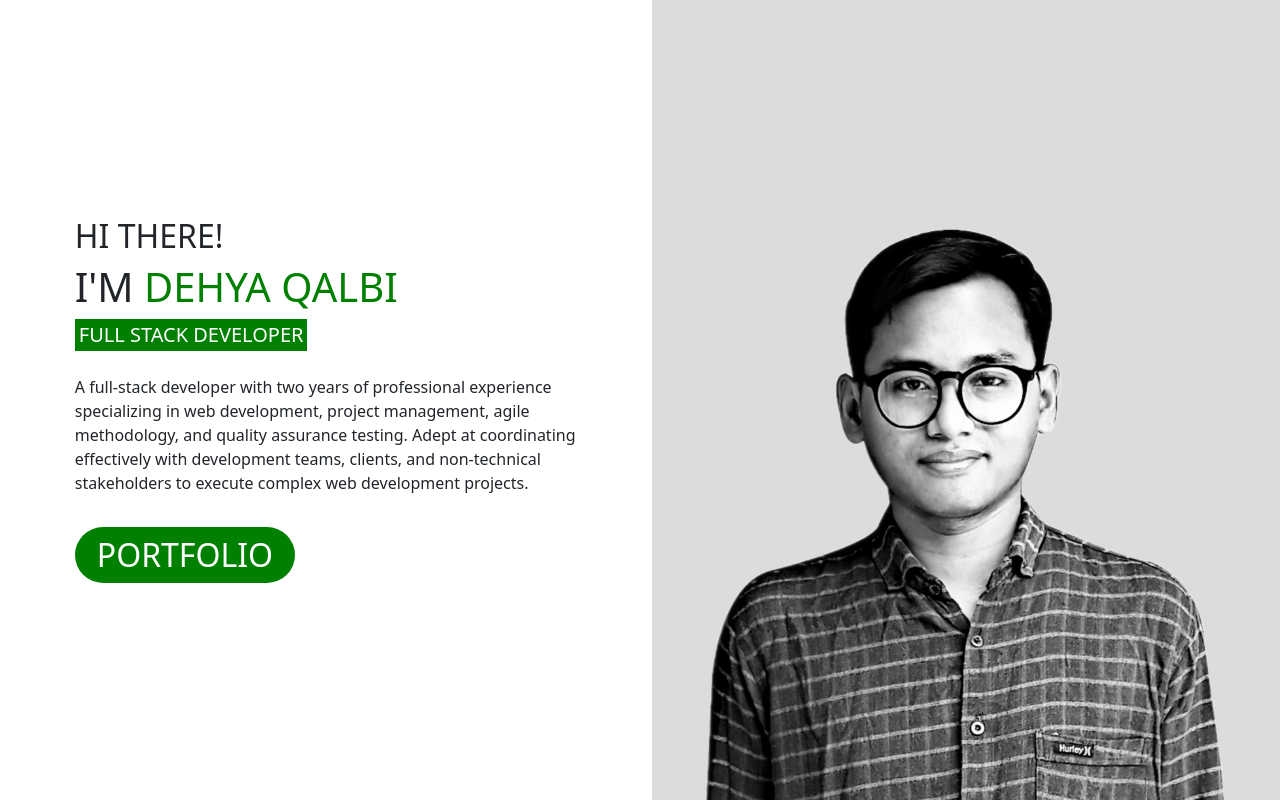
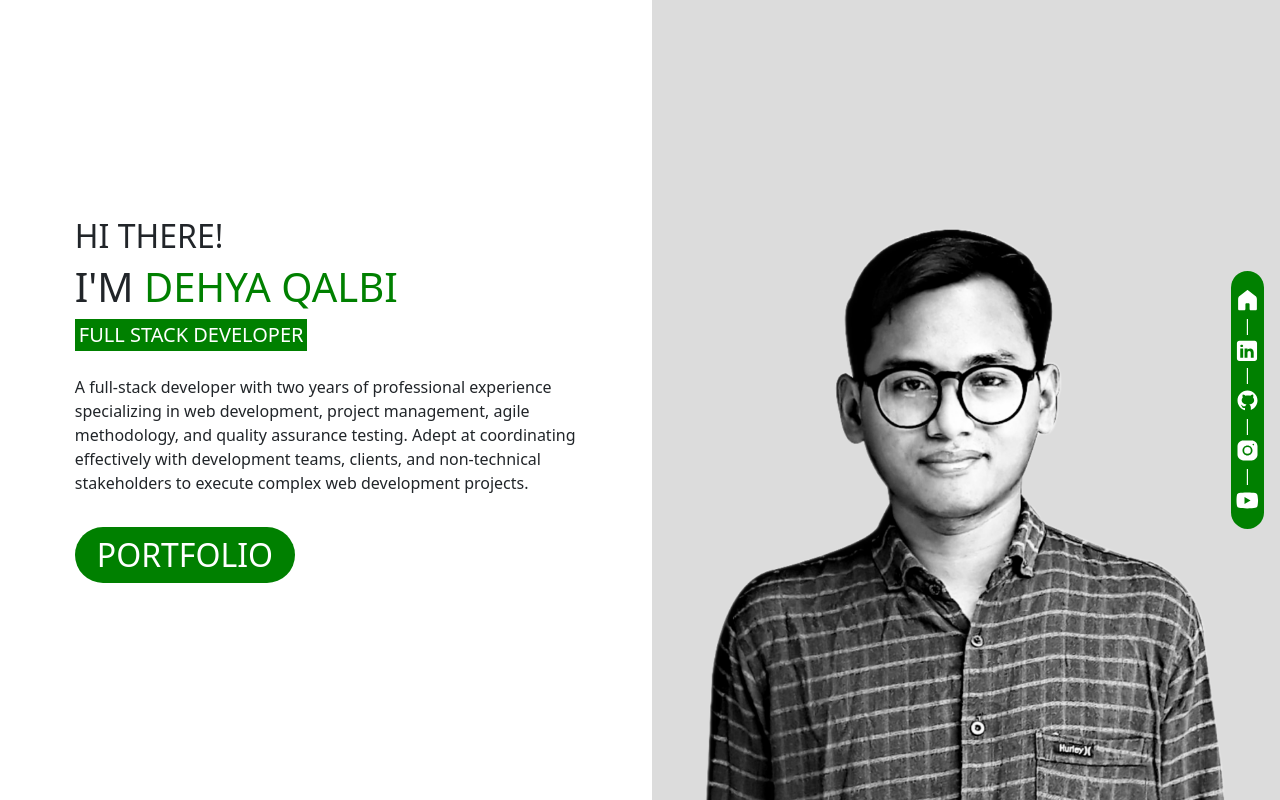
Before and after one commit to dehyabi/portfolio, a React (Create React App) app: page / in a window 1280 px wide. Built offline with nearby package versions, Linux system fonts and the light colour scheme.

Commit message:
add right sidebar

```diff
--- a/src/App.css
+++ b/src/App.css
@@ -46,6 +46,20 @@ body {
  opacity: 0.75;
 }
 
+
+.right-sidebar {
+ position: fixed;
+ right: 0;
+ top: 50%;
+ transform: translate(0, -50%);
+ border-radius: 25px;
+ background-color: green;
+}
+
+.vertical-line {
+ color: white;
+}
+
 @media (max-width: 350px) or (max-height: 450px) {
  .dehya-summary-wrapper {
   height: 600px;
--- a/src/App.js
+++ b/src/App.js
@@ -1,6 +1,11 @@
 import './App.css';
 import 'bootstrap/dist/css/bootstrap.min.css';
 import profile_nobg from './Components/Assets/profile-nobg.png';
+import Home from './Components/homeIcon';
+import Linkedin from './Components/linkedinIcon';
+import Github from './Components/githubIcon';
+import Instagram from './Components/instagramIcon';
+import Youtube from './Components/youtubeIcon';
 
 function App() {
   return (
@@ -24,10 +29,28 @@ function App() {
       </div>
       <div className='col-md dehya-photo-wrapper p-0'>
        <img className='dehya-photo' src={profile_nobg} />
+
+
+    <div className='right-sidebar p-1 py-3 me-3'>
+     <div><Home fillColor='white' /></div>
+     <div className='text-center vertical-line'>|</div>
+     <div><Linkedin fillColor='white' /></div>
+     <div className='text-center vertical-line'>|</div>
+     <div><Github fillColor='white' /></div>
+     <div className='text-center vertical-line'>|</div>
+     <div><Instagram fillColor='white' /></div>
+     <div className='text-center vertical-line'>|</div>
+     <div><Youtube fillColor='white' /></div>
+    </div>
+
       </div>
      </div>
     </div>
-    </>
+
+
+
+
+  </>
   );
 }
 
--- /dev/null
+++ b/src/Components/githubIcon.js
@@ -0,0 +1,13 @@
+export default function Guthub ({ fillColor }) {
+ return (
+<svg
+ xmlns="http://www.w3.org/2000/svg"
+ viewBox="0 0 30 30"
+ fill={fillColor}
+ width="25px"
+ height="25px">
+ <path d="M15,3C8.373,3,3,8.373,3,15c0,5.623,3.872,10.328,9.092,11.63C12.036,26.468,12,26.28,12,26.047v-2.051 c-0.487,0-1.303,0-1.508,0c-0.821,0-1.551-0.353-1.905-1.009c-0.393-0.729-0.461-1.844-1.435-2.526 c-0.289-0.227-0.069-0.486,0.264-0.451c0.615,0.174,1.125,0.596,1.605,1.222c0.478,0.627,0.703,0.769,1.596,0.769 c0.433,0,1.081-0.025,1.691-0.121c0.328-0.833,0.895-1.6,1.588-1.962c-3.996-0.411-5.903-2.399-5.903-5.098 c0-1.162,0.495-2.286,1.336-3.233C9.053,10.647,8.706,8.73,9.435,8c1.798,0,2.885,1.166,3.146,1.481C13.477,9.174,14.461,9,15.495,9 c1.036,0,2.024,0.174,2.922,0.483C18.675,9.17,19.763,8,21.565,8c0.732,0.731,0.381,2.656,0.102,3.594 c0.836,0.945,1.328,2.066,1.328,3.226c0,2.697-1.904,4.684-5.894,5.097C18.199,20.49,19,22.1,19,23.313v2.734 c0,0.104-0.023,0.179-0.035,0.268C23.641,24.676,27,20.236,27,15C27,8.373,21.627,3,15,3z"/></svg>
+
+ );
+
+}
--- /dev/null
+++ b/src/Components/homeIcon.js
@@ -0,0 +1,14 @@
+export default function Home ({ fillColor }) {
+ return (
+  <svg
+    xmlns="http://www.w3.org/2000/svg"
+    viewBox="0 0 48 48"
+    width="25px"
+    fill={fillColor}
+    height="25px">
+    <path d="M39.5,43h-9c-1.381,0-2.5-1.119-2.5-2.5v-9c0-1.105-0.895-2-2-2h-4c-1.105,0-2,0.895-2,2v9c0,1.381-1.119,2.5-2.5,2.5h-9	C7.119,43,6,41.881,6,40.5V21.413c0-2.299,1.054-4.471,2.859-5.893L23.071,4.321c0.545-0.428,1.313-0.428,1.857,0L39.142,15.52	C40.947,16.942,42,19.113,42,21.411V40.5C42,41.881,40.881,43,39.5,43z"/>
+    </svg>
+
+ );
+
+}
--- /dev/null
+++ b/src/Components/instagramIcon.js
@@ -0,0 +1,13 @@
+export default function Instagram ({ fillColor }) {
+ return (
+<svg
+ xmlns="http://www.w3.org/2000/svg" i
+ viewBox="0 0 30 30"
+ fill={fillColor}
+ width="25px"
+ height="25px">
+ <path d="M 9.9980469 3 C 6.1390469 3 3 6.1419531 3 10.001953 L 3 20.001953 C 3 23.860953 6.1419531 27 10.001953 27 L 20.001953 27 C 23.860953 27 27 23.858047 27 19.998047 L 27 9.9980469 C 27 6.1390469 23.858047 3 19.998047 3 L 9.9980469 3 z M 22 7 C 22.552 7 23 7.448 23 8 C 23 8.552 22.552 9 22 9 C 21.448 9 21 8.552 21 8 C 21 7.448 21.448 7 22 7 z M 15 9 C 18.309 9 21 11.691 21 15 C 21 18.309 18.309 21 15 21 C 11.691 21 9 18.309 9 15 C 9 11.691 11.691 9 15 9 z M 15 11 A 4 4 0 0 0 11 15 A 4 4 0 0 0 15 19 A 4 4 0 0 0 19 15 A 4 4 0 0 0 15 11 z"/></svg>
+
+ );
+
+}
--- /dev/null
+++ b/src/Components/linkedinIcon.js
@@ -0,0 +1,15 @@
+export default function Linkedin ({ fillColor }) {
+ return (
+
+<svg
+ xmlns="http://www.w3.org/2000/svg"
+ viewBox="0 0 48 48"
+ fill={fillColor}
+ width="23px"
+ height="23px">
+ <path d="M41,4H9C6.24,4,4,6.24,4,9v32c0,2.76,2.24,5,5,5h32c2.76,0,5-2.24,5-5V9C46,6.24,43.76,4,41,4z M17,20v19h-6V20H17z M11,14.47c0-1.4,1.2-2.47,3-2.47s2.93,1.07,3,2.47c0,1.4-1.12,2.53-3,2.53C12.2,17,11,15.87,11,14.47z M39,39h-6c0,0,0-9.26,0-10 c0-2-1-4-3.5-4.04h-0.08C27,24.96,26,27.02,26,29c0,0.91,0,10,0,10h-6V20h6v2.56c0,0,1.93-2.56,5.81-2.56 c3.97,0,7.19,2.73,7.19,8.26V39z"/>
+ </svg>
+
+ );
+
+}
--- /dev/null
+++ b/src/Components/youtubeIcon.js
@@ -0,0 +1,13 @@
+export default function Youtube ({ fillColor }) {
+ return (
+<svg
+ xmlns="http://www.w3.org/2000/svg"
+ viewBox="0 0 50 50"
+ fill={fillColor}
+ width="25px"
+ height="25px">
+ <path d="M 44.898438 14.5 C 44.5 12.300781 42.601563 10.699219 40.398438 10.199219 C 37.101563 9.5 31 9 24.398438 9 C 17.800781 9 11.601563 9.5 8.300781 10.199219 C 6.101563 10.699219 4.199219 12.199219 3.800781 14.5 C 3.398438 17 3 20.5 3 25 C 3 29.5 3.398438 33 3.898438 35.5 C 4.300781 37.699219 6.199219 39.300781 8.398438 39.800781 C 11.898438 40.5 17.898438 41 24.5 41 C 31.101563 41 37.101563 40.5 40.601563 39.800781 C 42.800781 39.300781 44.699219 37.800781 45.101563 35.5 C 45.5 33 46 29.398438 46.101563 25 C 45.898438 20.5 45.398438 17 44.898438 14.5 Z M 19 32 L 19 18 L 31.199219 25 Z"/></svg>
+
+ );
+
+}
```
Also changed, not shown: src/Components/Assets/home.svg (added).
